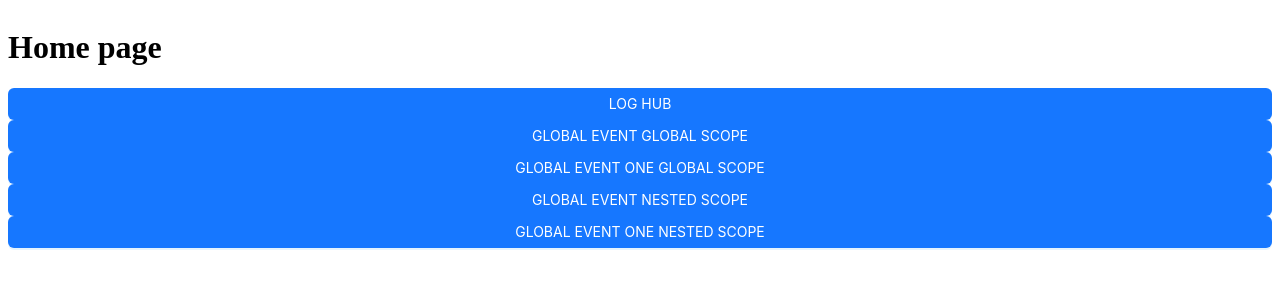
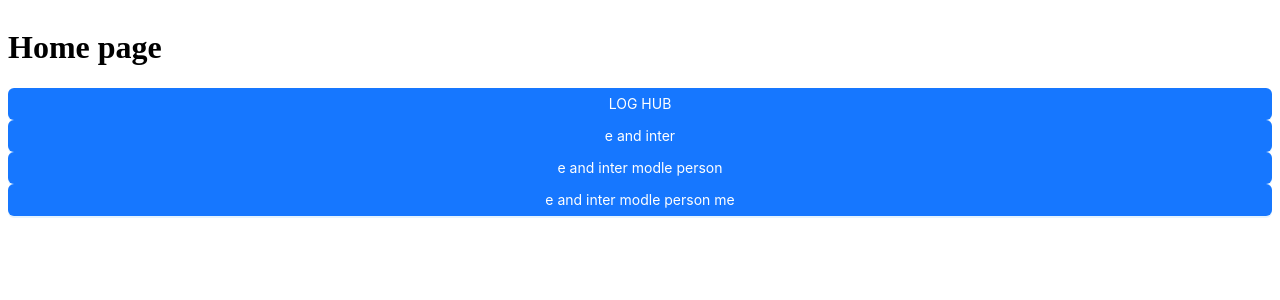
Before and after one commit to medanmilos1831/ReactEventMediatorProvider, a React (Vite) app: page / in a window 1280 px wide. Shown: the top 300 px of the page. Built offline with nearby package versions, Linux system fonts and the light colour scheme.

Commit message:
remove scope service

```diff
--- a/src/event-pulse/eventEntity.ts
+++ b/src/event-pulse/eventEntity.ts
@@ -1,5 +1,4 @@
-import { InterceptorEventService } from './interceptorEventService';
-import { ScopedEventService } from './scopedEventService';
+import { EventInterceptor } from './eventInterceptor';
 
 /**
  * Type for the function used to subscribe to an event. The callback function receives event data.
@@ -7,9 +6,8 @@ import { ScopedEventService } from './scopedEventService';
  *
  * @param data The data sent with the event.
  * @param data.payload The main data sent along with the event.
- * @param data.append Any additional data that may be appended to the payload.
  */
-type subscriberCallbackType = (data: { payload: any; append: any }) => void;
+type subscriberCallbackType = (data: { payload: any }) => void;
 
 /**
  * The `EventEntity` class represents an event that can be dispatched and subscribed to.
@@ -22,33 +20,27 @@ export class EventEntity extends EventTarget {
    * This service executes registered interceptors to modify or process the event's payload.
    *
    * @example
-   * eventEntity.interceptorService.executeInterceptors("userLogin", payload);
+   * eventEntity.eventInterceptor.executeInterceptors("userLogin", payload);
    */
-  interceptorService!: InterceptorEventService;
+  eventInterceptor!: EventInterceptor;
 
   /**
    * Instance of the scoped event service, responsible for managing the scope of events.
    * This service manages event subscriptions and ensures that events are correctly scoped for specific contexts.
    */
-  eventScopes!: ScopedEventService;
   entityName: string = 'global';
+  scopedEvents: { [key: string]: EventEntity } = {};
 
   /**
    * Constructor for creating an instance of `EventEntity`.
    * It initializes the event entity with the provided interceptor and scoped event services.
    *
-   * @param interceptorService The service responsible for processing event data via interceptors.
-   * @param eventScopes The service managing the scope and subscriptions for events.
+   * @param eventInterceptor The service responsible for processing event data via interceptors.
    */
-  constructor(
-    name: string,
-    interceptorService: InterceptorEventService,
-    eventScopes: ScopedEventService
-  ) {
+  constructor(name: string) {
     super(); // Calls the constructor of the `EventTarget` class, which provides event handling functionality.
     this.entityName = name;
-    this.interceptorService = interceptorService;
-    this.eventScopes = eventScopes;
+    this.eventInterceptor = new EventInterceptor();
   }
 
   /**
@@ -68,7 +60,7 @@ export class EventEntity extends EventTarget {
     payload?: any; // The payload to be sent with the event.
   }) => {
     // Execute interceptors to process the payload before dispatching the event.
-    let { payload: eventPayload } = this.interceptorService.executeInterceptors(
+    let { payload: eventPayload } = this.eventInterceptor.executeInterceptors(
       eventName,
       payload
     );
@@ -83,7 +75,8 @@ export class EventEntity extends EventTarget {
     // Dispatching the event, making it available for listeners.
 
     this.dispatchEvent(event);
-    if (this.eventScopes.scopedEvents['*']) {
+    // console.log('eeee', this.scopedEvents);
+    if (this.scopedEvents['*']) {
       const event = new CustomEvent('*', {
         detail: {
           payload: eventPayload, // The processed payload is included in the event's detail property.
@@ -107,7 +100,9 @@ export class EventEntity extends EventTarget {
    */
   subscribe = (eventName: string, callback: subscriberCallbackType) => {
     if (eventName === '*') {
-      this.eventScopes.eventScope(eventName);
+      if (!this.scopedEvents[eventName]) {
+        this.scopedEvents[eventName] = new EventEntity(eventName);
+      }
     }
 
     // Define the handler function that calls the provided callback with event data.
--- a/src/event-pulse/eventHub.ts
+++ b/src/event-pulse/eventHub.ts
@@ -1,6 +1,4 @@
 import { EventEntity } from './eventEntity';
-import { InterceptorEventService } from './interceptorEventService';
-import { ScopedEventService } from './scopedEventService';
 
 /**
  * The EventHub class acts as the main point of interaction for managing event-related operations
@@ -17,7 +15,7 @@ export class EventHub {
    * The EventEntity object contains the logic for all event handling, and this EventHub
    * provides access to it for external use.
    */
-  event: EventEntity;
+  event = new EventEntity('global');
 
   /**
    * Constructor for the EventHub class.
@@ -27,10 +25,6 @@ export class EventHub {
    * @param event - The EventEntity instance that will handle event dispatching, subscriptions,
    * and interactions with interceptors and scopes.
    */
-  constructor(event: EventEntity) {
-    // Initialize the event property with the provided EventEntity instance.
-    this.event = event;
-  }
 
   /**
    * The EXPOSE method exposes critical methods and services from the EventEntity
@@ -64,34 +58,23 @@ export class EventHub {
       subscribe: event.subscribe,
 
       // Access the interceptor service for modifying event data before dispatching.
-      eventInterceptor: event.interceptorService.interceptor,
+      eventInterceptor: event.eventInterceptor.interceptor,
 
       // Access the event scope service that allows creating and managing event-specific scopes.
-      eventScope: event.eventScopes.eventScope,
     };
   };
 
-  /**
-   * The CREATE_EVENT_ENTITY method is used to create a new EventEntity instance.
-   * This new instance is fully initialized with the necessary services:
-   * - InterceptorEventService for intercepting and modifying event data.
-   * - ScopedEventService for handling scoped event behavior.
-   *
-   * This method is essential for creating new, self-contained event instances, each with
-   * their own event logic, interceptor management, and event scope handling.
-   *
-   * @returns A new EventEntity instance, fully configured with the required services.
-   *
-   * @example
-   * const newEventEntity = EventHub.CREATE_EVENT_ENTITY();
-   * newEventEntity.dispatch('eventName', data); // Dispatches an event from the new entity.
-   */
-  static CREATE_EVENT_ENTITY = (name: string) => {
-    // Create a new EventEntity with its dependencies: InterceptorEventService and ScopedEventService.
-    return new EventEntity(
-      name,
-      new InterceptorEventService(), // Creates a new instance of the interceptor service.
-      new ScopedEventService() // Creates a new instance of the scoped event service.
-    );
-  };
+  eventScope(scope: string) {
+    if (!this.event.scopedEvents[scope]) {
+      this.event.scopedEvents[scope] = new EventEntity(scope);
+    }
+
+    return {
+      eventScope: this.eventScope?.bind({
+        event: this.event.scopedEvents[scope],
+        eventScope: this.eventScope,
+      }),
+      ...EventHub.EXPOSE(this.event.scopedEvents![scope]),
+    };
+  }
 }
--- a/src/event-pulse/interceptorEventService.ts
+++ b/src/event-pulse/eventInterceptor.ts
@@ -25,7 +25,7 @@ type interceptorCallbackType = (obj: { eventPayload: any }) => any;
  * Class that manages the registration, execution, and removal of interceptors for events.
  * Interceptors are functions that can modify or process the event payload before the event is dispatched.
  */
-export class InterceptorEventService {
+export class EventInterceptor {
   /**
    * Maps event names to a list of interceptors that are executed when the event is triggered.
    * The key is the event name, and the value is an array of interceptors associated with that event.
--- a/src/event-pulse/index.ts
+++ b/src/event-pulse/index.ts
@@ -1,15 +1,17 @@
+import { EventEntity } from './eventEntity';
 import { EventHub } from './eventHub';
 
 // Create a global instance of EventHub using the CREATE_EVENT_ENTITY method
-let globalEventHub = new EventHub(EventHub.CREATE_EVENT_ENTITY('global'));
+let eventHub = new EventHub();
 
 // Destructure and expose the key event handling functionalities from the globalEventHub's event entity
-const { dispatch, subscribe, eventInterceptor, eventScope } = EventHub.EXPOSE(
-  globalEventHub.event
+const { dispatch, subscribe, eventInterceptor } = EventHub.EXPOSE(
+  eventHub.event
 );
 
 // Export the necessary methods for use in other parts of the application
 function logHub() {
-  console.log('HUB', globalEventHub);
+  console.log('HUB', eventHub);
 }
+const eventScope = (scope: string) => eventHub.eventScope(scope);
 export { dispatch, subscribe, eventInterceptor, eventScope, logHub };
--- a/src/event-pulse/scopedEventService.ts
+++ /dev/null
@@ -1,53 +0,0 @@
-import { EventEntity } from './eventEntity';
-import { EventHub } from './eventHub';
-
-/**
- * The ScopedEventService class provides functionality to manage and access scoped event entities.
- * It allows for the creation and access of events within different scopes, ensuring that events
- * in one scope do not interfere with those in another scope.
- */
-export class ScopedEventService {
-  /**
-   * A record that holds event entities, keyed by their scope name.
-   * Each scope can have its own set of event entities, enabling encapsulation of event management
-   * within specific sections of the application.
-   *
-   * @example
-   * scopedEvents = {
-   *   "userScope": EventEntityInstance,
-   *   "orderScope": EventEntityInstance,
-   * }
-   */
-  scopedEvents: Record<string, EventEntity> = {};
-
-  /**
-   * A private method that generates and stores a new `EventEntity` for a given scope name.
-   * This method is automatically called when an event scope is requested but does not already exist.
-   *
-   * @param scopeName The name of the scope where the event entity should be created.
-   */
-  private generateScope = (scopeName: string): void => {
-    // Create a new EventEntity and store it in the scopedEvents record
-    this.scopedEvents[scopeName] = EventHub.CREATE_EVENT_ENTITY(scopeName);
-  };
-
-  /**
-   * The `eventScope` method provides access to the event entity for a given scope.
-   * If the scope does not exist, it is generated automatically.
-   *
-   * @param scopeName The name of the scope whose event entity is being requested.
-   * @returns The `EventEntity` instance for the requested scope.
-   *
-   * @example
-   * const userEvents = scopedEventService.eventScope("userScope");
-   */
-  eventScope = (scopeName: string) => {
-    // If the scope does not exist in scopedEvents, generate it.
-    if (!this.scopedEvents[scopeName]) {
-      this.generateScope(scopeName);
-    }
-
-    // Return the `EventEntity` associated with the scope, exposing its functionality.
-    return EventHub.EXPOSE(this.scopedEvents[scopeName]);
-  };
-}
--- a/src/pages/HomePage.tsx
+++ b/src/pages/HomePage.tsx
@@ -2,22 +2,72 @@ import { PersonModal } from '../modals/PersonModal';
 import { One } from './components/One';
 import { Three } from './components/Three';
 import { Two } from './components/Two';
-import { eventScope, dispatch, subscribe, logHub } from '../event-pulse';
+import {
+  dispatch,
+  subscribe,
+  logHub,
+  eventScope,
+  eventInterceptor,
+} from '../event-pulse';
 import { Button, Space } from 'antd';
 
 const HomePage = () => {
-  subscribe('*', (data: any) => {
-    console.log('GLOBAL EVENT GLOBAL SCOPE', data);
+  subscribe('pera', (data) => {
+    console.log('PERA', data);
   });
-  subscribe('globalEventOne', (data: any) => {
-    console.log('GLOBAL EVENT ONE GLOBAL SCOPE', data);
+  eventInterceptor(
+    ({ eventPayload }) => {
+      return {
+        ...eventPayload,
+        e: 'pera',
+      };
+    },
+    {
+      eventName: 'pera',
+    }
+  );
+  eventScope('person').eventInterceptor(
+    ({ eventPayload }) => {
+      return {
+        ...eventPayload,
+        city: 'Beograd',
+      };
+    },
+    {
+      eventName: 'pera',
+    }
+  );
+  eventScope('person').subscribe('pera', (data) => {
+    console.log('PERSONS - PERA', data);
   });
-  eventScope('nested').subscribe('*', (data: any) => {
-    console.log('GLOBAL EVENT NESTED SCOPE', data);
+  eventScope('person')
+    .eventScope('men')
+    .subscribe('pera', (data) => {
+      console.log('PERSONS - men -PERA', data);
     });
-  eventScope('nested').subscribe('globalEventOne', (data: any) => {
-    console.log('GLOBAL EVENT ONE NESTED SCOPE', data);
-  });
+  // eventScope('nested')
+  //   .eventScope('nested1')
+  //   .subscribe('nest', (data) => {
+  //     console.log('nested => nested1', data);
+  //   });
+  // eventScope('nested')
+  //   .eventScope('nested12')
+  //   .subscribe('nest', (data) => {
+  //     console.log('nested => nested12', data);
+  //   });
+  // eventScope('nested')
+  //   .eventScope('nested1')
+  //   .eventScope('nested2')
+  //   .subscribe('nest', () => {
+  //     console.log('nested => nested1 => nested2');
+  //   });
+
+  // eventScope('nested').subscribe('nest', () => {
+  //   console.log('nested');
+  // });
+  // eventScope('nested').subscribe('*', () => {
+  //   console.log('sve sto je pod nested treba da se ovo desi');
+  // });
   return (
     <div
       style={{
@@ -38,7 +88,67 @@ const HomePage = () => {
         type="primary"
         onClick={() => {
           dispatch({
-            eventName: 'someGlobalEvent',
+            eventName: 'pera',
+            payload: {
+              counter: 1,
+            },
+          });
+        }}
+      >
+        e and inter
+      </Button>
+      <Button
+        type="primary"
+        onClick={() => {
+          eventScope('person').dispatch({
+            eventName: 'pera',
+            payload: {
+              age: 20,
+            },
+          });
+        }}
+      >
+        e and inter modle person
+      </Button>
+      <Button
+        type="primary"
+        onClick={() => {
+          eventScope('person')
+            .eventScope('men')
+            .dispatch({
+              eventName: 'pera',
+              payload: {
+                age: 20,
+                car: 'audi',
+              },
+            });
+        }}
+      >
+        e and inter modle person me
+      </Button>
+      {/* <Button
+        type="primary"
+        onClick={() => {
+          eventScope('nested')
+            .eventScope('nested12')
+            .dispatch({
+              eventName: 'nest',
+              payload: {
+                scope: 'nested => nested12',
+                data: '12',
+              },
+            });
+        }}
+      >
+        {`nested => nested12`}
+      </Button>
+      <Button
+        type="primary"
+        onClick={() => {
+          eventScope('nested')
+            .eventScope('nested1')
+            .dispatch({
+              eventName: 'nest',
               payload: {
                 scope: 'global',
                 data: '0',
@@ -46,28 +156,16 @@ const HomePage = () => {
             });
         }}
       >
-        GLOBAL EVENT GLOBAL SCOPE
+        {`nested => nested1`}
       </Button>
       <Button
         type="primary"
         onClick={() => {
-          dispatch({
-            eventName: 'globalEventOne',
-            payload: {
-              scope: 'global',
-              data: '1',
-            },
-          });
-        }}
-      >
-        GLOBAL EVENT ONE GLOBAL SCOPE
-      </Button>
-      {/*  */}
-      <Button
-        type="primary"
-        onClick={() => {
-          eventScope('nested').dispatch({
-            eventName: 'someGlobalEvent',
+          eventScope('nested')
+            .eventScope('nested1')
+            .eventScope('nested2')
+            .dispatch({
+              eventName: 'nest',
               payload: {
                 scope: 'global',
                 data: '0',
@@ -75,22 +173,36 @@ const HomePage = () => {
             });
         }}
       >
-        GLOBAL EVENT NESTED SCOPE
+        {`nested => nested1 => nested2`}
       </Button>
       <Button
         type="primary"
         onClick={() => {
           eventScope('nested').dispatch({
-            eventName: 'globalEventOne',
+            eventName: 'nest',
             payload: {
               scope: 'global',
-              data: '1',
+              data: '0',
             },
           });
         }}
       >
-        GLOBAL EVENT ONE NESTED SCOPE
+        {`nested`}
       </Button>
+      <Button
+        type="primary"
+        onClick={() => {
+          eventScope('nested').dispatch({
+            eventName: 'pera',
+            payload: {
+              scope: 'global',
+              data: '0',
+            },
+          });
+        }}
+      >
+        {`nested`} novi
+      </Button> */}
     </div>
   );
 };
```
Lines whose indentation alone changed are shown as unchanged.
